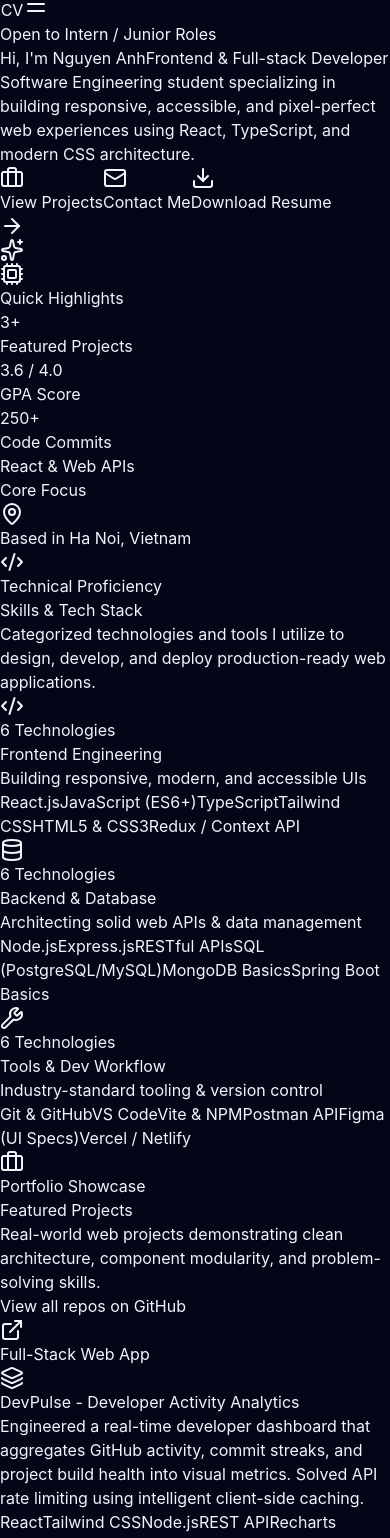
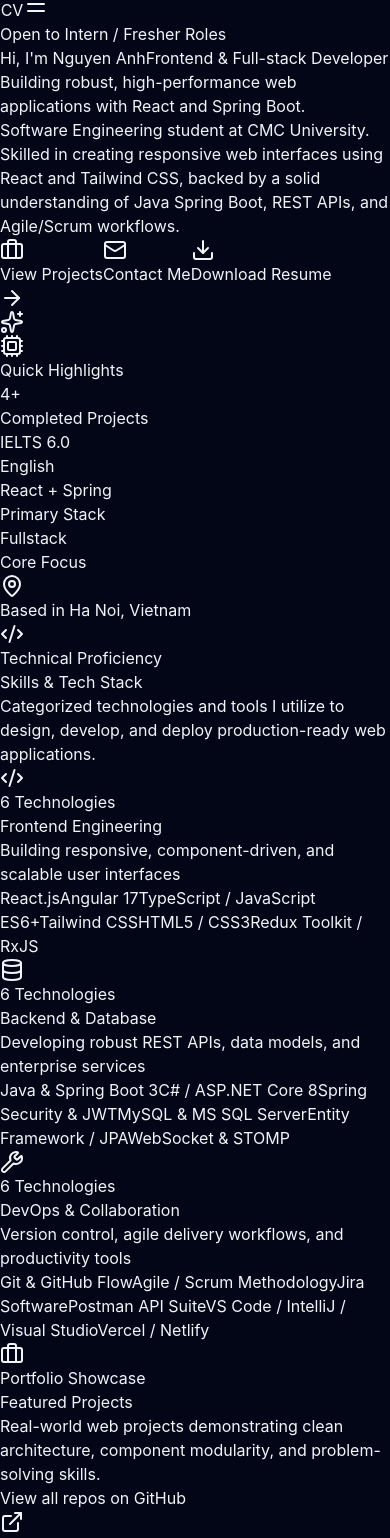
Before and after one commit to hiimnanh-gh/portfolio, a React (Vite) app: page / in a window 390 px wide. Shown: the part 926-2464 px from the top of the page. Built offline with nearby package versions, Linux system fonts and the light colour scheme.

Commit message:
docs: update portfolio README and featured projects

```diff
--- a/src/App.jsx
+++ b/src/App.jsx
@@ -44,23 +44,23 @@ const PROFILE_DATA = {
   name: "Nguyen Anh",
   brandLogo: "<NguyenAnh>",
   roleTitle: "Frontend & Full-stack Developer",
-  statusBadge: "Open to Intern / Junior Roles",
+  statusBadge: "Open to Intern / Fresher Roles",
   email: "daonguyenanhprivate@gmail.com",
   location: "Ha Noi, Vietnam",
   githubUrl: "https://github.com/hiimnanh-gh",
-  linkedinUrl: "https://linkedin.com/in/nguyenanhm18",
+  linkedinUrl: "https://linkedin.com/in/nguyenanh18",
   cvFileName: "Nguyen_Anh_Resume_Frontend_Developer.pdf",
   headline:
-    "Crafting modern, high-performance web applications with precision & passion.",
+    "Building robust, high-performance web applications with React and Spring Boot.",
   shortBio:
-    "Software Engineering student specializing in building responsive, accessible, and pixel-perfect web experiences using React, TypeScript, and modern CSS architecture.",
+    "Software Engineering student at CMC University. Skilled in creating responsive web interfaces using React and Tailwind CSS, backed by a solid understanding of Java Spring Boot, REST APIs, and Agile/Scrum workflows.",
 };
 
 const STATS_DATA = [
-  { label: "Featured Projects", value: "3+" },
-  { label: "GPA Score", value: "3.6 / 4.0" },
-  { label: "Code Commits", value: "250+" },
-  { label: "Core Focus", value: "React & Web APIs" },
+  { label: "Completed Projects", value: "4+" },
+  { label: "English", value: "IELTS 6.0" },
+  { label: "Primary Stack", value: "React + Spring" },
+  { label: "Core Focus", value: "Fullstack" },
 ];
 
 const SKILLS_DATA = [
@@ -68,41 +68,44 @@ const SKILLS_DATA = [
     category: "Frontend Engineering",
     icon: Code2,
     color: "from-indigo-500 to-cyan-500",
-    description: "Building responsive, modern, and accessible UIs",
+    description:
+      "Building responsive, component-driven, and scalable user interfaces",
     skills: [
-      { name: "React.js", level: "Advanced" },
-      { name: "JavaScript (ES6+)", level: "Advanced" },
-      { name: "TypeScript", level: "Intermediate" },
-      { name: "Tailwind CSS", level: "Advanced" },
-      { name: "HTML5 & CSS3", level: "Advanced" },
-      { name: "Redux / Context API", level: "Intermediate" },
+      { name: "React.js", level: "Proficient" },
+      { name: "Angular 17", level: "Proficient" },
+      { name: "TypeScript / JavaScript ES6+", level: "Proficient" },
+      { name: "Tailwind CSS", level: "Proficient" },
+      { name: "HTML5 / CSS3", level: "Proficient" },
+      { name: "Redux Toolkit / RxJS", level: "Intermediate" },
     ],
   },
   {
     category: "Backend & Database",
     icon: Database,
     color: "from-cyan-500 to-teal-500",
-    description: "Architecting solid web APIs & data management",
+    description:
+      "Developing robust REST APIs, data models, and enterprise services",
     skills: [
-      { name: "Node.js", level: "Intermediate" },
-      { name: "Express.js", level: "Intermediate" },
-      { name: "RESTful APIs", level: "Advanced" },
-      { name: "SQL (PostgreSQL/MySQL)", level: "Intermediate" },
-      { name: "MongoDB Basics", level: "Basic" },
-      { name: "Spring Boot Basics", level: "Basic" },
+      { name: "Java & Spring Boot 3", level: "Proficient" },
+      { name: "C# / ASP.NET Core 8", level: "Intermediate" },
+      { name: "Spring Security & JWT", level: "Intermediate" },
+      { name: "MySQL & MS SQL Server", level: "Intermediate" },
+      { name: "Entity Framework / JPA", level: "Intermediate" },
+      { name: "WebSocket & STOMP", level: "Intermediate" },
     ],
   },
   {
-    category: "Tools & Dev Workflow",
+    category: "DevOps & Collaboration",
     icon: Wrench,
     color: "from-violet-500 to-indigo-500",
-    description: "Industry-standard tooling & version control",
+    description:
+      "Version control, agile delivery workflows, and productivity tools",
     skills: [
-      { name: "Git & GitHub", level: "Advanced" },
-      { name: "VS Code", level: "Advanced" },
-      { name: "Vite & NPM", level: "Advanced" },
-      { name: "Postman API", level: "Intermediate" },
-      { name: "Figma (UI Specs)", level: "Intermediate" },
+      { name: "Git & GitHub Flow", level: "Proficient" },
+      { name: "Agile / Scrum Methodology", level: "Intermediate" },
+      { name: "Jira Software", level: "Intermediate" },
+      { name: "Postman API Suite", level: "Proficient" },
+      { name: "VS Code / IntelliJ / Visual Studio", level: "Proficient" },
       { name: "Vercel / Netlify", level: "Intermediate" },
     ],
   },
@@ -112,40 +115,53 @@ const PROJECTS_DATA = [
   {
     id: 1,
     category: "Full-Stack Web App",
-    title: "DevPulse - Developer Activity Analytics",
+    title: "Rikkei LMS - Online Learning & Exam Management System",
     problemSolution:
-      "Engineered a real-time developer dashboard that aggregates GitHub activity, commit streaks, and project build health into visual metrics. Solved API rate limiting using intelligent client-side caching.",
-    techStack: ["React", "Tailwind CSS", "Node.js", "REST API", "Recharts"],
-    githubUrl: "https://github.com",
-    liveDemoUrl: "https://demo.com",
+      "Architected a comprehensive LMS supporting RBAC (Admin/Teacher/Student), interactive learning roadmaps, automated quiz grading, and real-time messaging via Spring WebSocket/STOMP. Implemented bulk Excel question parsing using Apache POI, secured with Spring Security & JWT.",
+    techStack: [
+      "React 19",
+      "Tailwind CSS",
+      "Redux Toolkit",
+      "Spring Boot 3",
+      "Spring Security",
+      "WebSocket",
+      "MySQL",
+    ],
+    githubUrl: "https://github.com/hiimnanh-gh/Rikkei-Project-LMS",
     featured: true,
   },
   {
     id: 2,
-    category: "Frontend Application",
-    title: "CloudDesk - Agile Kanban Collaboration Board",
+    category: "Frontend Web Application",
+    title: "HMS - Hotel Reservation & Operations Management",
     problemSolution:
-      "Designed and built an interactive task management application supporting drag-and-drop workflows, custom column filters, and local persistence. Achieved 100% Lighthouse accessibility score.",
+      "Engineered an enterprise hotel booking portal and operations dashboard using Angular 17 Standalone Components and RxJS. Features dynamic room availability filtering, coupon validation, checkout flows, and route protection via Functional Route Guards (Admin/Staff/Guest).",
     techStack: [
-      "React",
+      "Angular 17",
       "TypeScript",
+      "RxJS",
       "Tailwind CSS",
-      "Zustand",
-      "Lucide Icons",
+      "Angular Router & Guards",
+      "REST APIs",
     ],
-    githubUrl: "https://github.com",
-    liveDemoUrl: "https://demo.com",
+    githubUrl: "https://github.com/hiimnanh-gh",
     featured: true,
   },
   {
     id: 3,
-    category: "E-Commerce / UI UX",
-    title: "ShopSphere - Next-Gen Storefront UI",
+    category: "Enterprise System",
+    title: "SIMS - Student Information & Academic System",
     problemSolution:
-      "Created a high-converting e-commerce web app featuring instant product filtering, dynamic shopping cart drawer, and sleek dark checkout flow optimized for sub-second page loads.",
-    techStack: ["React", "Tailwind CSS", "Context API", "Vite", "REST API"],
-    githubUrl: "https://github.com",
-    liveDemoUrl: "https://demo.com",
+      "Developed a centralized academic management platform managing complex relational entities across faculties, courses, class schedules, and grading. Implemented Cookie/Session authentication, role workflows, and schema migrations via Entity Framework Core.",
+    techStack: [
+      "ASP.NET Core 8.0",
+      "C# (.NET 8)",
+      "Entity Framework Core",
+      "MS SQL Server",
+      "Razor Views",
+      "Bootstrap 5",
+    ],
+    githubUrl: "https://github.com/hiimnanh-gh",
     featured: true,
   },
 ];
@@ -155,34 +171,23 @@ const TIMELINE_DATA = [
     id: 1,
     type: "education",
     icon: GraduationCap,
-    title: "Bachelor of Science in Information Technology",
-    institution: "University of Science & Technology",
-    period: "2022 - 2026 (Expected)",
+    title: "Bachelor of Information & Communications Technology",
+    institution: "CMC University",
+    period: "2023 - 2026 (Expected)",
     description:
-      "Major in Software Engineering. Maintained a 3.6 / 4.0 GPA while serving as top 5% Honor Student. Specialized in Web Systems & UI Architecture.",
-    tags: ["GPA: 3.6/4.0", "Dean's List", "Software Engineering"],
+      "Major in Software Engineering. Gained foundational and practical knowledge in software architecture, algorithms, database systems, and full-lifecycle web application development.",
+    tags: ["Software Engineering", "CMC University", "Web Development"],
   },
   {
     id: 2,
     type: "certification",
     icon: Award,
-    title: "Meta Frontend Developer Specialization",
-    institution: "Coursera / Meta",
-    period: "2024",
+    title: "IELTS Academic - Overall Band 6.0",
+    institution: "IDP / British Council",
+    period: "Certified",
     description:
-      "Completed intensive certification covering advanced React patterns, state management, web performance optimization, and responsive design principles.",
-    tags: ["React Advanced", "UX Principles", "JavaScript ES6+"],
-  },
-  {
-    id: 3,
-    type: "extracurricular",
-    icon: Briefcase,
-    title: "Technical Lead - University IT Club",
-    institution: "IT Student Community",
-    period: "2023 - Present",
-    description:
-      "Led workshops on Git, React, and CSS architecture for over 50+ junior students. Collaborated on building the official community event platform.",
-    tags: ["Mentorship", "Workshop Host", "Git Collaboration"],
+      "Demonstrated effective professional communication skills, technical documentation reading, and international collaboration readiness.",
+    tags: ["IELTS 6.0", "Professional English", "Technical Reading"],
   },
 ];
 
@@ -411,9 +416,10 @@ export default function App() {
             <span>{PROFILE_DATA.statusBadge}</span>
           </div>
 
-          <div className="grid grid-cols-1 lg:grid-cols-12 gap-8 items-center">
-            {/* Hero Copy */}
-            <div className="lg:col-span-8 space-y-6">
+          {/* Hero Copy + Card — 2 column layout */}
+          <div className="grid grid-cols-1 lg:grid-cols-12 gap-10 items-center">
+            {/* Left: Hero Copy */}
+            <div className="lg:col-span-7 space-y-6">
               <h1 className="text-4xl sm:text-5xl lg:text-6xl font-extrabold tracking-tight leading-[1.15]">
                 Hi, I'm <span className="text-white">{PROFILE_DATA.name}</span>
                 <span className="block mt-2 text-transparent bg-clip-text bg-gradient-to-r from-indigo-400 via-violet-400 to-cyan-400">
@@ -421,11 +427,14 @@ export default function App() {
                 </span>
               </h1>
 
-              <p className="text-slate-300 text-lg sm:text-xl leading-relaxed max-w-2xl">
+              <p className="text-indigo-200/90 text-lg sm:text-xl font-medium leading-relaxed">
+                {PROFILE_DATA.headline}
+              </p>
+
+              <p className="text-slate-400 text-base sm:text-lg leading-relaxed">
                 {PROFILE_DATA.shortBio}
               </p>
 
-              {/* Action Buttons */}
               <div className="pt-2 flex flex-wrap items-center gap-4">
                 <button
                   onClick={() => scrollToSection("projects")}
@@ -453,26 +462,26 @@ export default function App() {
               </div>
             </div>
 
-            {/* Metrics & Highlights Card */}
-            <div className="lg:col-span-4">
+            {/* Right: Quick Highlights Card */}
+            <div className="lg:col-span-5">
               <div className="p-6 rounded-2xl bg-slate-900/60 border border-slate-800/80 backdrop-blur-xl shadow-2xl relative overflow-hidden group hover:border-slate-700 transition">
-                <div className="absolute top-0 right-0 p-4 text-indigo-500/20 group-hover:text-indigo-500/30 transition">
+                <div className="absolute top-0 right-0 p-4 text-indigo-500/10 group-hover:text-indigo-500/20 transition pointer-events-none">
                   <Sparkles className="w-24 h-24 -mr-8 -mt-8" />
                 </div>
                 <h3 className="text-xs uppercase tracking-wider font-bold text-indigo-400 mb-4 flex items-center gap-2">
                   <Cpu className="w-4 h-4" /> Quick Highlights
                 </h3>
 
-                <div className="grid grid-cols-2 gap-4">
+                <div className="grid grid-cols-2 gap-3">
                   {STATS_DATA.map((stat, idx) => (
                     <div
                       key={idx}
-                      className="p-3.5 rounded-xl bg-slate-950/70 border border-slate-800/60"
+                      className="p-4 rounded-xl bg-slate-950/70 border border-slate-800/60 hover:border-indigo-500/30 transition"
                     >
-                      <div className="text-2xl sm:text-3xl font-extrabold text-white">
+                      <div className="text-xl font-extrabold text-white leading-tight whitespace-nowrap">
                         {stat.value}
                       </div>
-                      <div className="text-xs text-slate-400 mt-1">
+                      <div className="text-xs text-slate-400 mt-1.5 leading-snug">
                         {stat.label}
                       </div>
                     </div>
@@ -537,7 +546,7 @@ export default function App() {
                           className="px-3 py-1.5 rounded-lg bg-slate-950 border border-slate-800 text-slate-300 text-xs font-medium hover:border-indigo-500/50 hover:text-white transition flex items-center gap-1.5"
                         >
                           <span className="w-1.5 h-1.5 rounded-full bg-indigo-400"></span>
-                          {skill.name}
+                          {typeof skill === "string" ? skill : skill.name}
                         </span>
                       ))}
                     </div>
@@ -623,6 +632,7 @@ export default function App() {
                       <GithubIcon className="w-4 h-4 text-slate-300" />
                       GitHub Repo
                     </a>
+                    {project.liveDemoUrl && (
                       <a
                         href={project.liveDemoUrl}
                         target="_blank"
@@ -632,10 +642,88 @@ export default function App() {
                         Live Demo
                         <ExternalLink className="w-3.5 h-3.5 group-hover/link:translate-x-0.5 group-hover/link:-translate-y-0.5 transition-transform" />
                       </a>
+                    )}
                   </div>
                 </div>
               </div>
             ))}
+          </div>
+        </section>
+
+        {/* 3.1. INTERACTIVE LIVE APPLICATION SHOWCASE (DEVTOOLS SUITE) */}
+        <section className="space-y-6 scroll-mt-24">
+          <div className="flex flex-col md:flex-row md:items-end justify-between gap-4">
+            <div className="space-y-2">
+              <div className="inline-flex items-center gap-2 text-indigo-400 text-sm font-semibold tracking-wider uppercase">
+                <Sparkles className="w-4 h-4" /> Live Interactive Application
+              </div>
+              <h2 className="text-3xl sm:text-4xl font-extrabold text-white">
+                DevTools Suite — 8-in-1 Browser Utilities
+              </h2>
+              <p className="text-slate-400 text-base max-w-2xl">
+                Experience the live tool suite directly right below without
+                leaving the portfolio. Built 100% client-side with React 19,
+                Vite, and Web Audio API.
+              </p>
+            </div>
+
+            <div className="flex flex-wrap items-center gap-2.5 sm:gap-3">
+              <a
+                href="https://github.com/hiimnanh-gh/devtools-suite"
+                target="_blank"
+                rel="noreferrer"
+                className="flex-1 sm:flex-initial inline-flex items-center justify-center gap-1.5 px-3.5 py-2.5 rounded-xl bg-slate-900 hover:bg-slate-800 border border-slate-800 text-slate-300 hover:text-white text-xs font-semibold transition"
+              >
+                <GithubIcon className="w-4 h-4" /> GitHub Repo
+              </a>
+              <a
+                href="https://devtools-suite-lac.vercel.app"
+                target="_blank"
+                rel="noreferrer"
+                className="flex-1 sm:flex-initial inline-flex items-center justify-center gap-1.5 px-4 py-2.5 rounded-xl bg-indigo-600 hover:bg-indigo-500 text-white text-xs font-semibold transition shadow-lg shadow-indigo-600/20 active:scale-95"
+              >
+                Open Full App <ExternalLink className="w-3.5 h-3.5" />
+              </a>
+            </div>
+          </div>
+
+          {/* Embedded Browser Window with Live Iframe */}
+          <div className="rounded-2xl bg-slate-900/80 border border-slate-800 overflow-hidden shadow-2xl shadow-indigo-950/40">
+            {/* macOS Browser Navigation Bar */}
+            <div className="h-10 sm:h-11 bg-slate-950 border-b border-slate-800/80 px-3 sm:px-4 flex items-center justify-between gap-2 sm:gap-3">
+              <div className="flex items-center gap-1.5 sm:gap-2 shrink-0">
+                <span className="w-2.5 sm:w-3 h-2.5 sm:h-3 rounded-full bg-rose-500/80" />
+                <span className="w-2.5 sm:w-3 h-2.5 sm:h-3 rounded-full bg-amber-500/80" />
+                <span className="w-2.5 sm:w-3 h-2.5 sm:h-3 rounded-full bg-emerald-500/80" />
+              </div>
+
+              <div className="flex items-center gap-1.5 sm:gap-2 px-2.5 sm:px-3 py-1 rounded-md bg-slate-900 border border-slate-800 text-[11px] sm:text-xs font-mono text-slate-400 max-w-xs sm:max-w-md w-full justify-center truncate">
+                <span className="w-1.5 sm:w-2 h-1.5 sm:h-2 rounded-full bg-emerald-400 animate-pulse shrink-0"></span>
+                <span className="truncate">devtools-suite-lac.vercel.app</span>
+              </div>
+
+              <a
+                href="https://devtools-suite-lac.vercel.app"
+                target="_blank"
+                rel="noreferrer"
+                className="text-[11px] sm:text-xs text-slate-400 hover:text-white transition flex items-center gap-1 shrink-0"
+                title="Open in new window"
+              >
+                <span className="hidden sm:inline">Open</span>
+                <ExternalLink className="w-3.5 h-3.5" />
+              </a>
+            </div>
+
+            {/* Embedded Iframe with responsive height & smooth mobile touch scroll */}
+            <div className="w-full h-[540px] sm:h-[620px] lg:h-[700px] bg-slate-950 relative">
+              <iframe
+                src="https://devtools-suite-lac.vercel.app"
+                title="DevTools Suite Live Demo"
+                className="w-full h-full border-0 block"
+                allow="clipboard-read; clipboard-write; fullscreen"
+                loading="lazy"
+              />
+            </div>
           </div>
         </section>
 
```
Also changed, not shown: 1 other file (tests, documents, lock files or other folders). Lines whose indentation alone changed are shown as unchanged.
